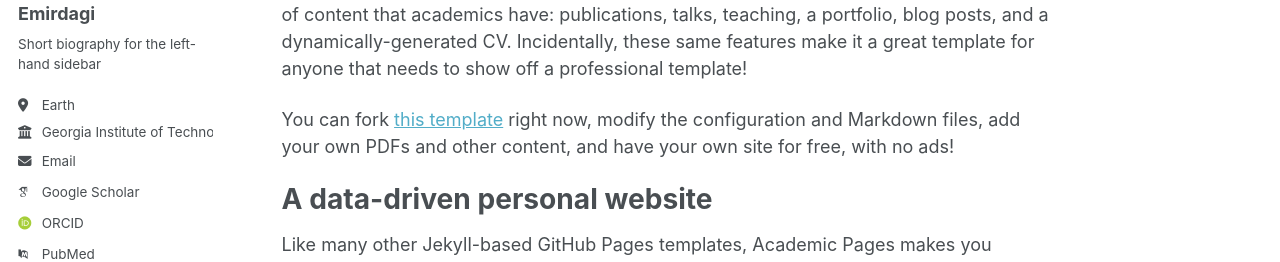
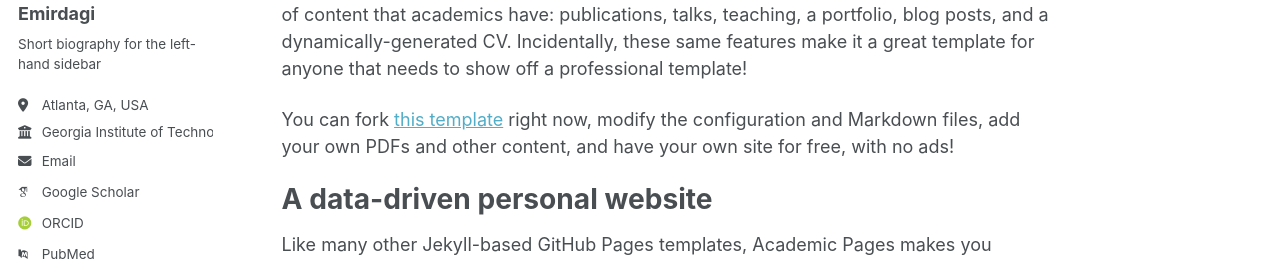
Before and after one commit to ahmetemirdagi/ahmetemirdagi.github.io, a Jekyll site: the page built from _pages/about.md, in a window 1280 px wide. Shown: the part 305-567 px from the top of the page. Built offline with Jekyll 4.4.1, drawn with Linux system fonts in a browser that asks for light colours; some web fonts are replaced; a script bundle is joined from its source files by our own code; library files that are not in the unit come from our copies.

Commit message:
Config Update

```diff
--- a/_config.yml
+++ b/_config.yml
@@ -27,7 +27,7 @@ author:
   name             : "Ahmet Rasim Emirdagi"
   pronouns         : # example: "she/her"
   bio              : "Short biography for the left-hand sidebar"
-  location         : "Earth"
+  location         : "Atlanta, GA, USA"
   employer         : "Georgia Institute of Technology"
   uri              : # URL
   email            : "aemirdagi3@gatech.edu"
```
